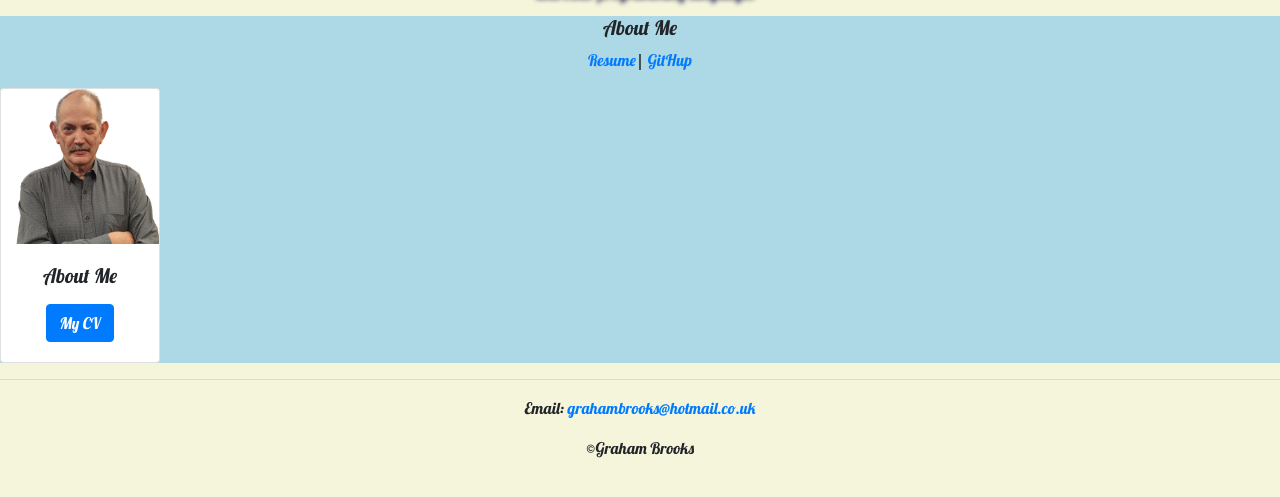
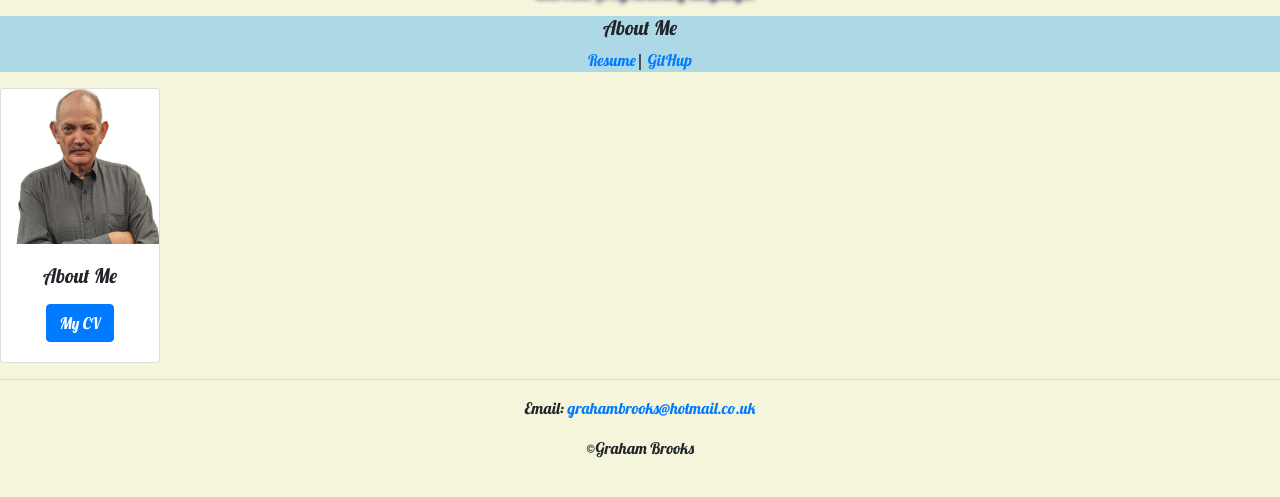
Before and after one commit to grbrooks/my-cvprofile, a PHP site: page / in a window 1280 px wide. Shown: the part 128-625 px from the top of the page. Run offline with PHP 8.4, Linux system fonts and the light colour scheme.

Commit message:
--- Auto-Git Commit ---

```diff
--- a/css/styles.css
+++ b/css/styles.css
@@ -12,7 +12,7 @@ Body {
     color:darkblue;
     text-shadow: 5px 5px 5px #000444;
 }
-main{
+.jumbotron-fluid{
     background-color: lightblue;
 
 
--- a/index.html
+++ b/index.html
@@ -31,9 +31,10 @@
         </nav>
     </header>
     <!--------Main Page---------->
-<main>
+<section class="jumbotron-fluid">
     <h5> About Me</h5>
     <p><a href="resume.html">Resume</a>| <a href="https:github.com/grbrooks"target='_blank'>GitHup</a></p>
+</section>
     <!------------Cards------------>
 
     <div class="card" style="width:10em">
@@ -48,7 +49,7 @@
 
     </div>
     </div>
-    </nav>
+
 </main>
     <!------------footer------------>
     <hr>
--- a/resume.html
+++ b/resume.html
@@ -31,7 +31,7 @@
         </nav>
     </header>
     <!--------Main Page---------->
-    <main>
+    <section class="jumbotron-fluid">
         <h2>Education</h2>
         <p5>Broomfeild secondery School</h5>
         <h2>Previous Employment</h2>
@@ -42,7 +42,7 @@
         <h5>Horticultral Greenhouse Worker 1978-1985</h5>
         <P>Cultivating and growing plants and flowers for the florist market <br>enueing all products meet the very high standards of the florist customers</P>
 
-    </main>
+        </section>
     <!------------footer------------>
     <hr>
     <p>Email:<a href="mailto:grahambrooks@hotmail.co.uk"> grahambrooks@hotmail.co.uk</a></p>
```
